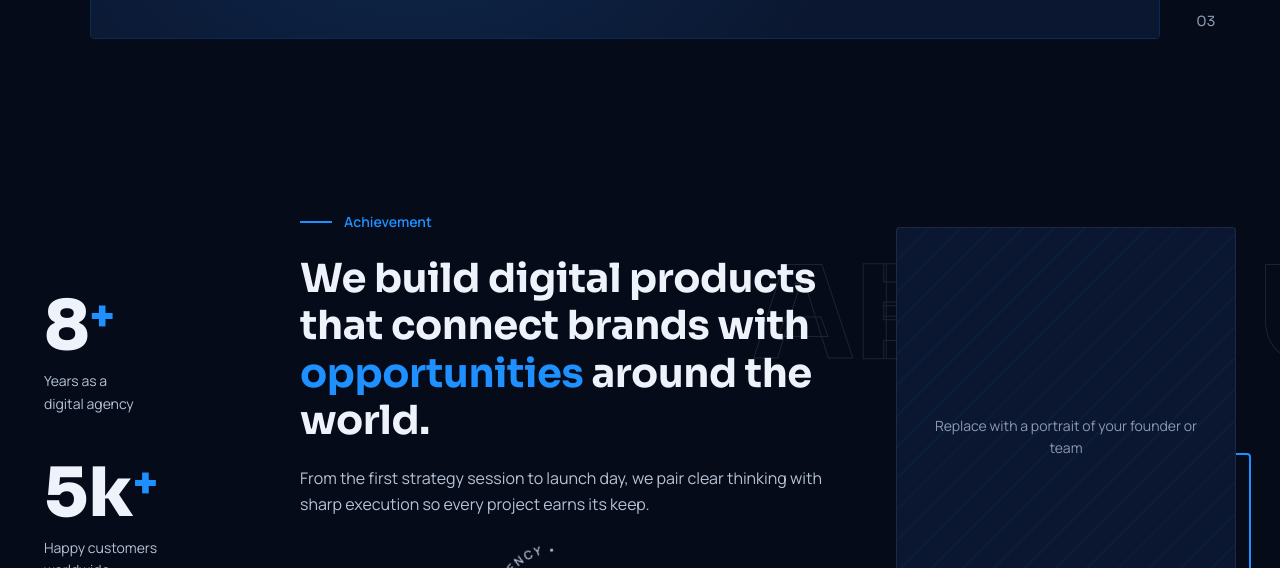
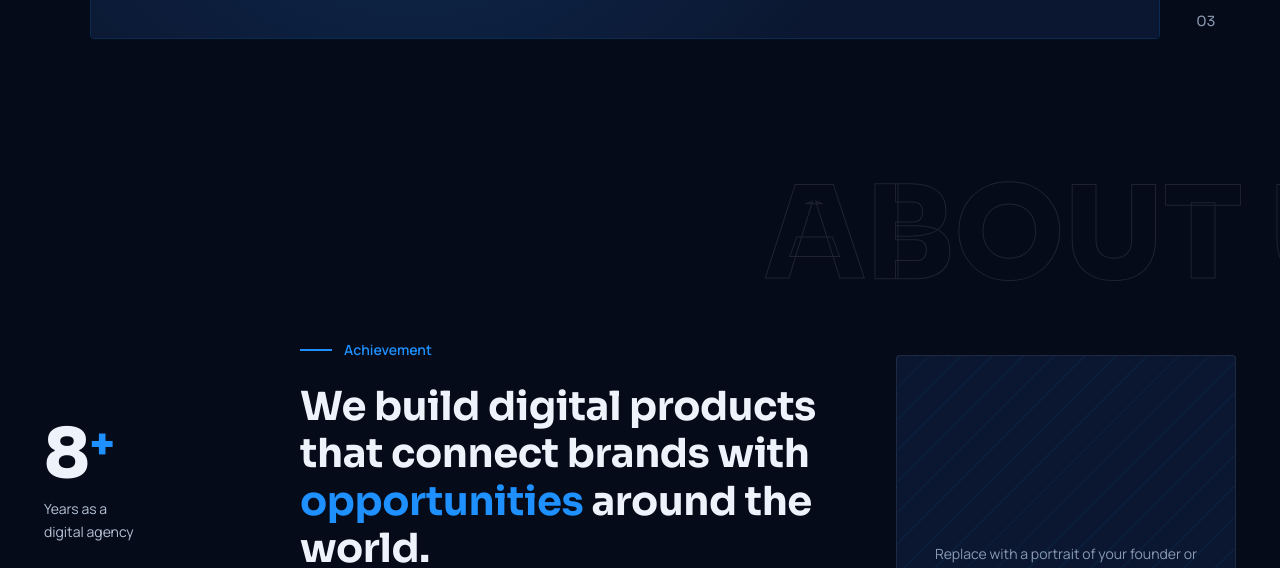
Before and after one commit to RexMapa/Prime-Sphere, a plain HTML site: page index.html in a window 1280 px wide. Shown: the part 940-1508 px from the top of the page. Drawn offline with Linux system fonts and the light colour scheme.

Commit message:
Update styles.css

```diff
--- a/styles.css
+++ b/styles.css
@@ -230,7 +230,8 @@ p { margin: 0; }
 .slider-dots button[aria-current="true"]::before { width: 14px; }
 
 /* ---------- About ---------- */
-.about .ghost-word { position: absolute; top: 40px; right: 24px; }
+.about { padding-top: 72px; }
+.about .ghost-word { position: static; text-align: right; margin-bottom: 40px; }
 .about-grid { position: relative; display: flex; flex-wrap: wrap; gap: 56px; align-items: center; }
 .stats { flex: 0 1 200px; display: flex; flex-direction: column; gap: 44px; }
 .stat-num { font-family: var(--display); font-weight: 800; font-size: 68px; line-height: 1; }
@@ -480,7 +481,7 @@ p { margin: 0; }
   .nav-links a { display: block; padding: 16px 0; font-size: 18px; border-bottom: 1px solid var(--line); }
   .nav-links a::after { display: none; }
   .section { padding: 84px 0; }
-  .about .ghost-word { position: static; margin-bottom: 24px; font-size: 64px; }
+  .about .ghost-word { text-align: left; margin-bottom: 24px; font-size: 64px; }
 }
 @media (max-width: 600px) {
   .social-rail { display: none; }
```
